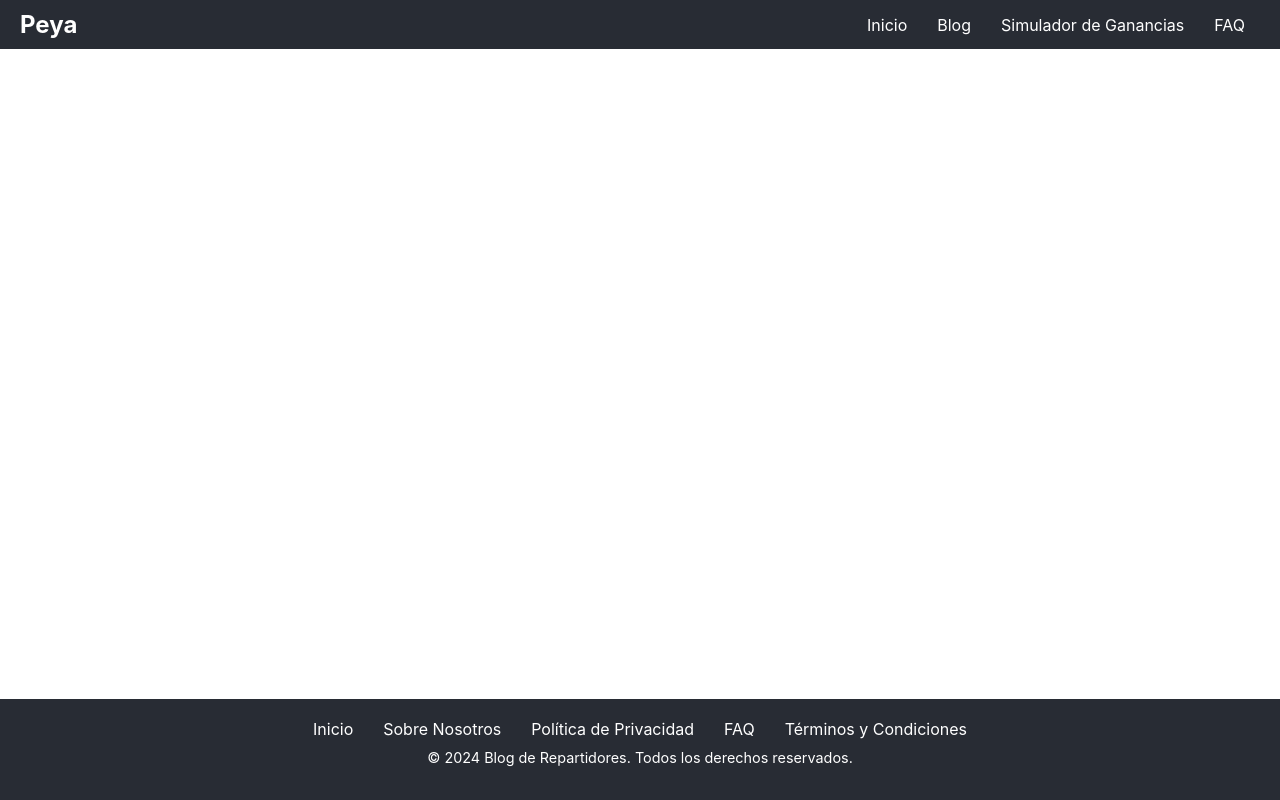
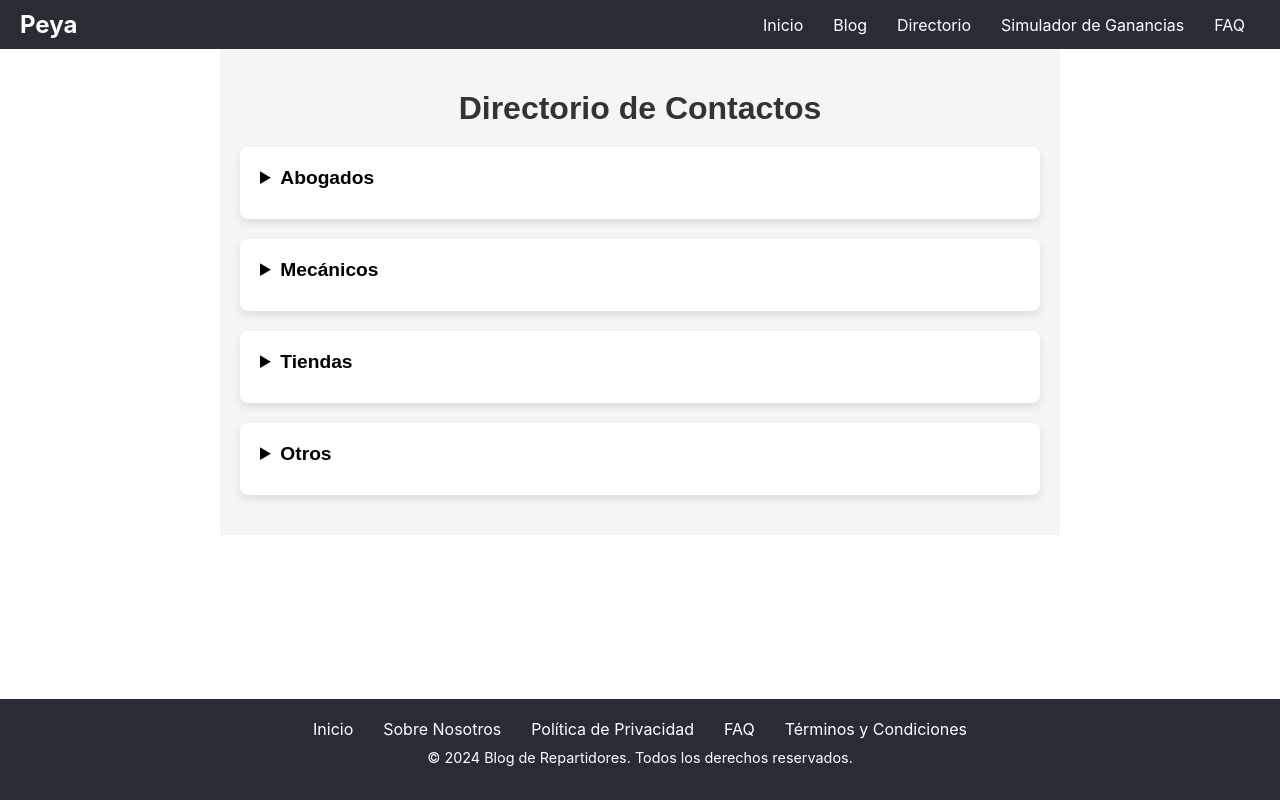
Before and after one commit to jose23bt/Cosas-de-repartidores, a React (Create React App) app: page /Directorio in a window 1280 px wide. Built offline with nearby package versions, Linux system fonts and the light colour scheme.

Commit message:
directorio nuevo

```diff
--- a/src/App.js
+++ b/src/App.js
@@ -9,6 +9,7 @@ import LoanPage from './pages/LoanPage/LoanPage';
 import FAQ from './pages/FAQ/FAQ';
 import CheckoutPage from './components/Checkout/CheckoutPage';
 import EarningsCalculator from './pages/Pagos/Pagos';
+import Directorio from './pages/Directorio/Directorio';
 
 function App() {
   return (
@@ -23,6 +24,7 @@ function App() {
             <Route path="/checkout" element={<CheckoutPage />} />
             <Route path="/faq" element={<FAQ />} />
             <Route path="/Pagos" element={<EarningsCalculator />} />
+            <Route path="/Directorio" element={<Directorio />} />
           </Routes>
         </main>
         <Footer />
--- a/src/components/Header/Header.js
+++ b/src/components/Header/Header.js
@@ -23,6 +23,7 @@ const Header = () => {
                     <ul>
                         <li><NavLink to="/" exact="true" activeClassName="active" onClick={closeMenu}>Inicio</NavLink></li>
                         <li><NavLink to="/blog" activeClassName="active" onClick={closeMenu}>Blog</NavLink></li>
+                        <li><NavLink to="/Directorio" activeClassName="active" onClick={closeMenu}>Directorio</NavLink></li>
                         {/*<li><NavLink to="/loans" activeClassName="active" onClick={closeMenu}>Adelantos</NavLink></li>*/}
                         <li><NavLink to="/Pagos" activeClassName="active" onClick={closeMenu}>Simulador de Ganancias</NavLink></li>
                         <li><NavLink to="/faq" activeClassName="active" onClick={closeMenu}>FAQ</NavLink></li>
--- /dev/null
+++ b/src/pages/Directorio/Directorio.css
@@ -0,0 +1,55 @@
+.directory {
+    font-family: Arial, sans-serif;
+    background-color: #f5f5f5;
+    margin: 0;
+    padding: 20px;
+    max-width: 800px;
+    margin: 0 auto;
+  }
+
+  .directory-title {
+    text-align: center;
+    color: #333;
+  }
+
+  .directory-card {
+    background-color: #fff;
+    border-radius: 8px;
+    box-shadow: 0 4px 8px rgba(0, 0, 0, 0.1);
+    margin: 20px 0;
+    padding: 20px;
+  }
+
+  .directory-card details {
+    cursor: pointer;
+  }
+
+  .directory-card summary {
+    font-size: 1.2em;
+    font-weight: bold;
+    margin-bottom: 10px;
+  }
+
+  .directory-contact-card {
+    border-top: 1px solid #eee;
+    padding: 15px 0;
+  }
+
+  .directory-contact-card:not(:last-child) {
+    border-bottom: 1px solid #eee;
+  }
+
+  .directory-contact-card h3 {
+    margin: 0 0 10px;
+    font-size: 1.1em;
+    color: #007BFF;
+  }
+
+  .directory-contact-card p {
+    margin: 5px 0;
+    color: #555;
+  }
+
+  .directory-contact-card p strong {
+    color: #333;
+  }
--- /dev/null
+++ b/src/pages/Directorio/Directorio.js
@@ -0,0 +1,49 @@
+import React from 'react';
+import './Directorio.css';
+
+const DirectoryItem = ({ category, contacts }) => (
+  <div className="directory-card">
+    <details>
+      <summary>{category}</summary>
+      {contacts.map((contact, index) => (
+        <div key={index} className="directory-contact-card">
+          <h3>{contact.name}</h3>
+          <p><strong>Dirección:</strong> {contact.address}</p>
+          <p><strong>Teléfono:</strong> {contact.phone}</p>
+          <p><strong>Nivel Económico:</strong> {'$'.repeat(contact.economicLevel)}</p>
+          <p><strong>Historial:</strong> {contact.history}</p>
+          <p><strong>Referencias:</strong> {contact.references}</p>
+        </div>
+      ))}
+    </details>
+  </div>
+);
+
+const Directorio = () => {
+  const categories = {
+    'Abogados': [
+      {
+        name: 'Chanta 1',
+        address: 'La concha del pato',
+        phone: '666',
+        economicLevel: 6, // Nivel económico del 1 al 10, se representará con 6 símbolos de $
+        history: 'Un locura',
+        references: 'El Joseito'
+      }
+    ],
+    'Mecánicos': [],
+    'Tiendas': [],
+    'Otros': [],
+  };
+
+  return (
+    <div className="directory">
+      <h1 className="directory-title">Directorio de Contactos</h1>
+      {Object.keys(categories).map(category => (
+        <DirectoryItem key={category} category={category} contacts={categories[category]} />
+      ))}
+    </div>
+  );
+}
+
+export default Directorio;
```
